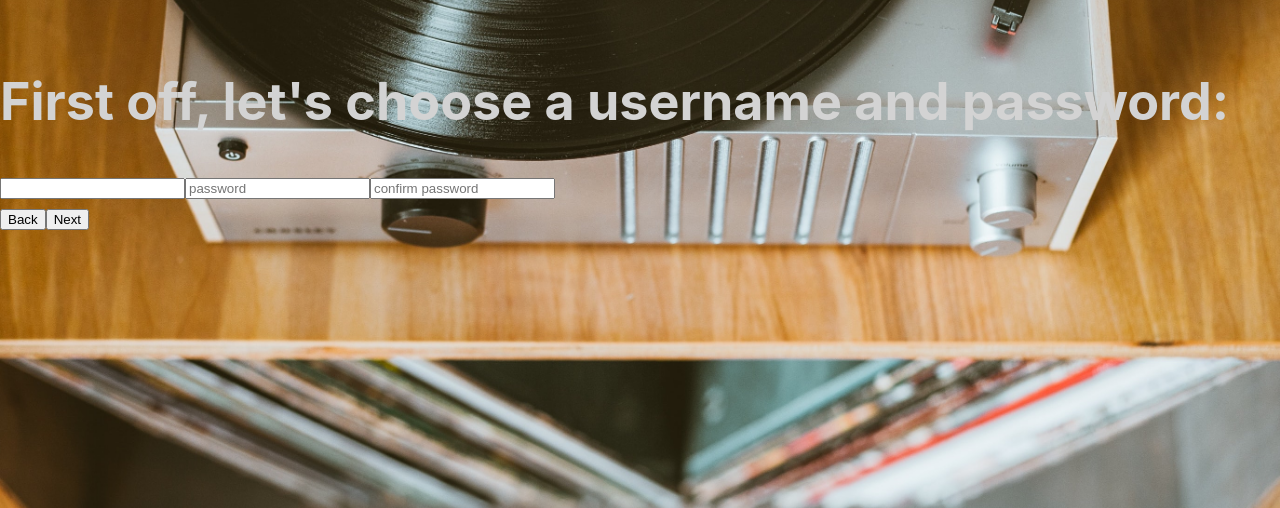
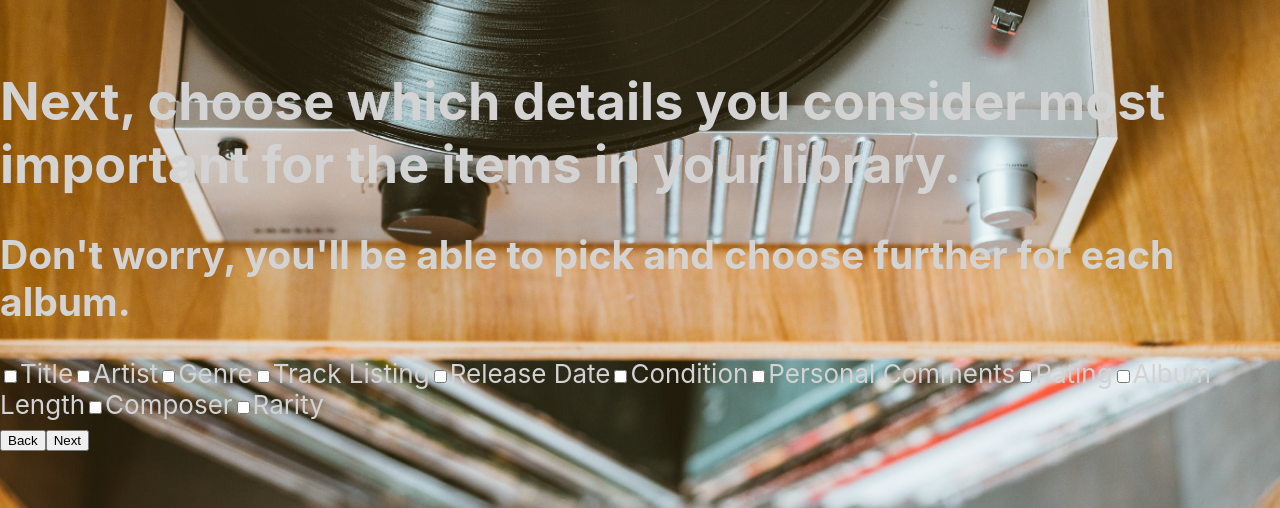
Before and after one commit to BestBroBradley/audiofile, a React (Create React App) app: page /signup in a window 1280 px wide. Shown: the part 172-680 px from the top of the page. Built offline with nearby package versions, Linux system fonts and the light colour scheme.

Commit message:
Working on details checkboxes

```diff
--- a/src/components/NewAcct.js
+++ b/src/components/NewAcct.js
@@ -1,12 +1,14 @@
 import React, { useState, setState } from 'react'
 import AcctContext from '../utils/AcctContext'
 import ScreenOne from "./ScreenOne"
+import ScreenTwo from "./ScreenTwo"
 
 function NewAcct() {
 
     const [userDetails, setDetails] = useState({
         username: "",
         password: "",
+        confirm: "",
         title: true,
         artist: true,
         genre: true,
@@ -16,7 +18,8 @@ function NewAcct() {
         comments: false,
         rating: false,
         length: false,
-        composer: false
+        composer: false,
+        rarity: false
     })
 
     const [state, setState] = useState({
@@ -50,11 +53,15 @@ function NewAcct() {
         setDetails({...userDetails, [name]: value})
     }
 
+    const handleCheck = (event) => {
+        console.log(event.target)
+    }
+
     return (
-        <AcctContext.Provider value={{userDetails, setDetails, handleChange}}>
+        <AcctContext.Provider value={{userDetails, setDetails, handleCheck, handleChange}}>
         <div className="carousel">
             <div className="interior">
-                <ScreenOne current={screenArray[state.current]}/>
+                <ScreenTwo current={screenArray[state.current]}/>
             </div>
             <button onClick={back}>Back</button>
             <button onClick={next}>Next</button>
--- a/src/components/ScreenOne.js
+++ b/src/components/ScreenOne.js
@@ -3,7 +3,7 @@ import AcctContext from '../utils/AcctContext'
 
 function ScreenOne() {
 
-    const {userDetails, setDetails, handleChange} = useContext(AcctContext)
+    const {userDetails, handleChange} = useContext(AcctContext)
 
     console.log(userDetails)
 
@@ -11,8 +11,8 @@ function ScreenOne() {
         <div>
             <h1>First off, let's choose a username and password:</h1>
             <input type='text' value={userDetails.username} name="username" onChange={handleChange}></input>
-            <input placeholder='password'></input>
-            <input placeholder='confirm password'></input>
+            <input type='password' value={userDetails.password} name="password" onChange={handleChange}></input>
+            <input type='password' value={userDetails.confirm} name="confirm" onChange={handleChange}></input>
         </div>
     )
 }
--- a/src/components/ScreenTwo.js
+++ b/src/components/ScreenTwo.js
@@ -1,9 +1,25 @@
-import React from 'react'
+import React, { useContext } from 'react'
+import AcctContext from '../utils/AcctContext'
 
 function ScreenTwo(props) {
+
+    const { userDetails, handleCheck } = useContext(AcctContext)
+
     return(
         <div>
-            <h1>Hello, I am the {props.current} screen</h1>
+            <h1>Next, choose which details you consider most important for the items in your library.</h1>
+            <h2>Don't worry, you'll be able to pick and choose further for each album.</h2>
+            <input type="checkbox" name="title" value={userDetails.title}/><label htmlFor="title" onChange={handleCheck}>Title</label>
+            <input type="checkbox" name="artist" value="artist"/><label htmlFor="artist">Artist</label>
+            <input type="checkbox" name="genre" value="genre"/><label htmlFor="genre">Genre</label>
+            <input type="checkbox" name="tracks" value="tracks"/><label htmlFor="tracks">Track Listing</label>
+            <input type="checkbox" name="date" value="date"/><label htmlFor="date">Release Date</label>
+            <input type="checkbox" name="condition" value="condition"/><label htmlFor="condition">Condition</label>
+            <input type="checkbox" name="comments" value="comments"/><label htmlFor="comments">Personal Comments</label>
+            <input type="checkbox" name="rating" value="rating"/><label htmlFor="rating">Rating</label>
+            <input type="checkbox" name="length" value="length"/><label htmlFor="length">Album Length</label>
+            <input type="checkbox" name="composer" value="composer"/><label htmlFor="composer">Composer</label>
+            <input type="checkbox" name="rarity" value="rarity"/><label htmlFor="rarity">Rarity</label>
         </div>
     )
 }
--- a/src/utils/AcctContext.js
+++ b/src/utils/AcctContext.js
@@ -3,6 +3,7 @@ import React from 'react'
 const AcctContext = React.createContext({
     username: "",
     password: "",
+    confirm: "",
     title: true,
     artist: true,
     genre: true,
@@ -12,7 +13,8 @@ const AcctContext = React.createContext({
     comments: false,
     rating: false,
     length: false,
-    composer: false
+    composer: false,
+    rarity: false
 })
 
 export default AcctContext
```
